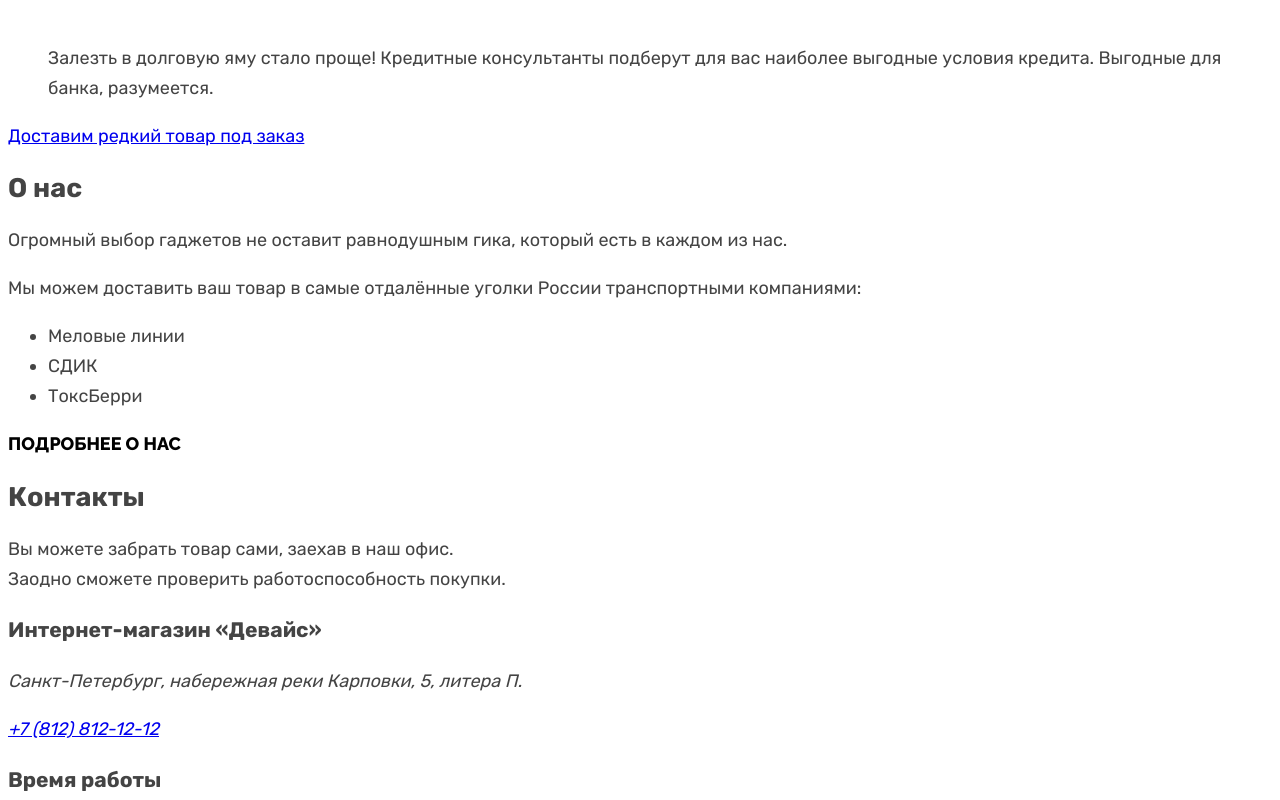
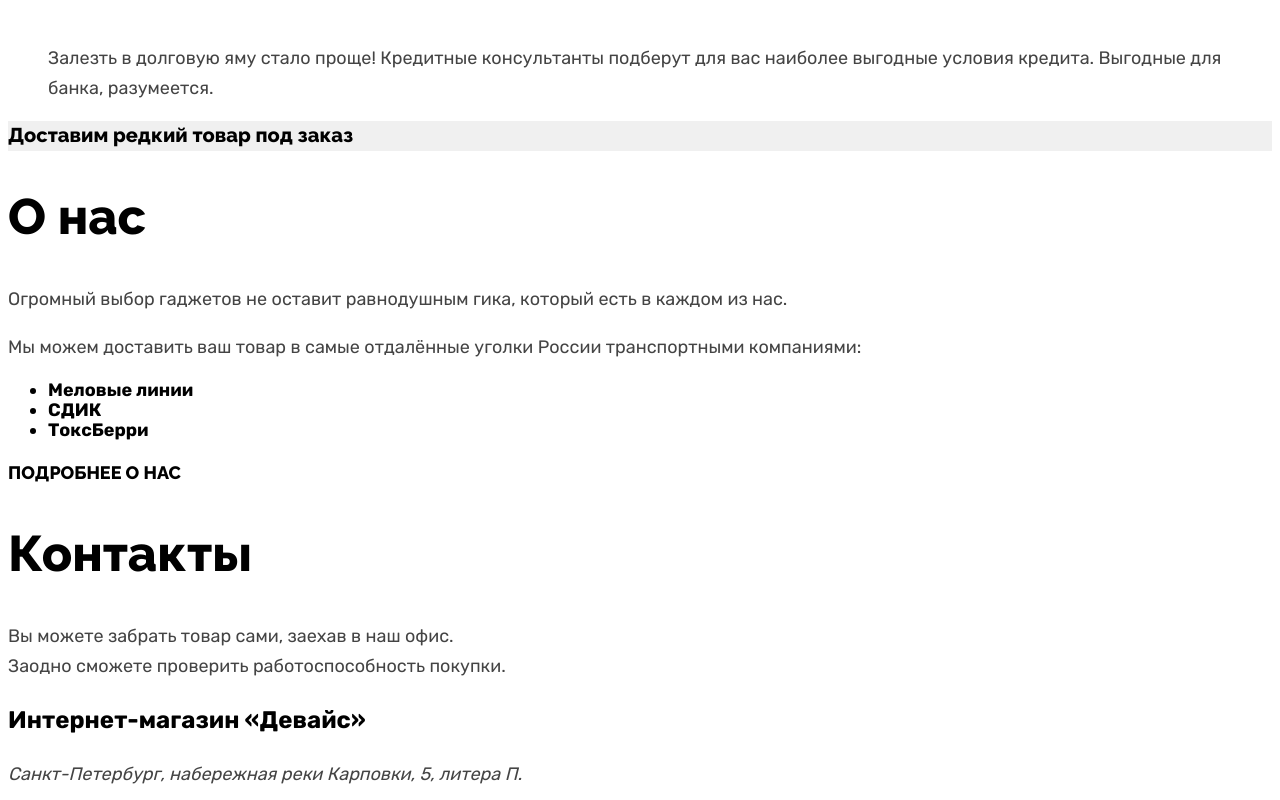
Before and after one commit to purpleracoon/2060081-device-34, a plain HTML site: page index.html in a window 1280 px wide. Shown: the part 4380-5180 px from the top of the page. Drawn offline with Linux system fonts and the light colour scheme; files whose address does not match are found by name.

Commit message:
Продолжает стилизацию главной

```diff
--- a/index.html
+++ b/index.html
@@ -227,10 +227,13 @@
         </ul>
         </section>
         <!--Доставка редкого заказа-->
+        <div class="delivery-container">
         <a class="special-delivery-link" href="#">
-          <p class="special-delivery-title">Доставим редкий товар под заказ</p>
+          Доставим редкий товар под заказ
         </a>
+      </div>
         <!--Раздел информации о компании-->
+<div class="index-columns">
         <section class="company-information">
           <h2 class="company-information-title">О нас</h2>
           <p class="company-information-promo">Огромный выбор гаджетов не оставит равнодушным гика, который есть в каждом из нас.
@@ -245,10 +248,10 @@
           <a class="button profile-company-button" href="#">Подробнее о нас</a>
         </section>
         <section class="company-contacts">
-          <h2 class="company-contacts-title">Контакты</h2>
+          <h2 class="company-information-title">Контакты</h2>
           <p class=" company-contacts-text">Вы можете забрать товар сами, заехав в наш офис.<br>
             Заодно сможете проверить работоспособность покупки.</p>
-          <h3 class="company-contacts-subtitle">Интернет-магазин «Девайс»</h3>
+          <h3 class="company-contacts-title">Интернет-магазин «Девайс»</h3>
           <address class="company-address">
             <p class="company-legal-address">Санкт-Петербург, набережная реки Карповки, 5, литера П.</p>
             <a class="company-telephone" href="tel:88128121212">+7 (812) 812-12-12</a>
@@ -260,6 +263,7 @@
           </ul>
           <a class="button contact-button" href="#">Напишите нам</a>
         </section>
+      </div>
         <!--Подписка на рассылку-->
         <section class="newsltetter-section">
           <h2 class="newsletter-title">Подпишитесь на рассылку</h2>
--- a/styles/styles.css
+++ b/styles/styles.css
@@ -1,4 +1,3 @@
-
 @font-face {
   font-family: "Raleway";
   font-style: normal;
@@ -30,19 +29,11 @@
   --color-second: #FFFFFF;
   --color-third: #444444;
   --color-fourth: #FFE17F;
-  --color-fifth: #68A2CA;
-  --color-sixth: #756157;
-  --color-seventh: #E5E5E5;
-  --color-eighth: #F2F2F2;
-  --color-ninth: #83B3D3;
-  --color-tenth: #3F5E72;
-  --color-eleventh: #82B3D3;
-  --color-twelfth: #FF5757;
-  --color-thirteenth: #81B3D2;
   --color-bg-first: #E5E5E5;
   --color-bg-second: #FFFFFF;
   --color-bg-third: #FFE17F;
   --color-bg-fourth: #F2F2F2;
+  --color-bg-fifth: #F0F0F0;
 }
 
 body {
@@ -174,3 +165,53 @@ body {
   line-height: 30px;
   color: var(--color-third);
 }
+
+.special-delivery-link {
+  font-family: "Raleway", sans-serif;
+  font-size: 20px;
+  line-height: 24px;
+  font-weight: 800;
+  color: var(--color-first);
+  text-decoration: none;
+}
+
+
+.delivery-container {
+  background-color: var(--color-bg-fifth);
+}
+
+/* Index columns */
+.index-columns {
+  background-color: var(--color-bg-second);
+}
+
+.company-information-title {
+  font-family: "Raleway", sans-serif;
+  font-size: 50px;
+  line-height: 50px;
+  font-weight: 800;
+  color: var(--color-first);
+}
+
+.company-information-promo {
+  font-family: "Rubik", sans-serif;
+  font-size: 18px;
+  line-height: 30px;
+  color: var(--color-third);
+}
+
+.delivery-list-item {
+  font-family: "Rubik", sans-serif;
+  font-size: 18px;
+  line-height: 20px;
+  font-weight: 700;
+  color: var(--color-first);
+}
+
+.company-contacts-title {
+  font-family: "Rubik", sans-serif;
+  font-size: 24px;
+  line-height: 30px;
+  font-weight: 700;
+  color: var(--color-first);
+}
```
